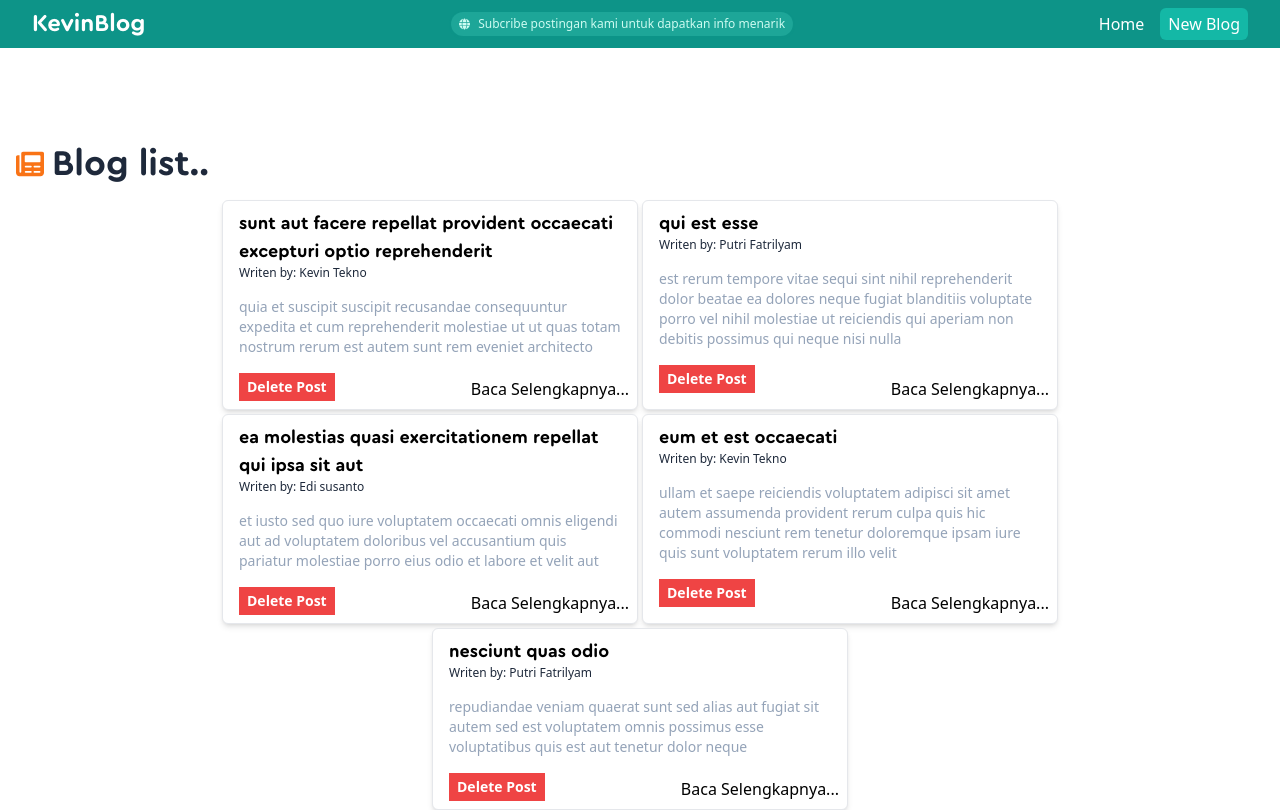
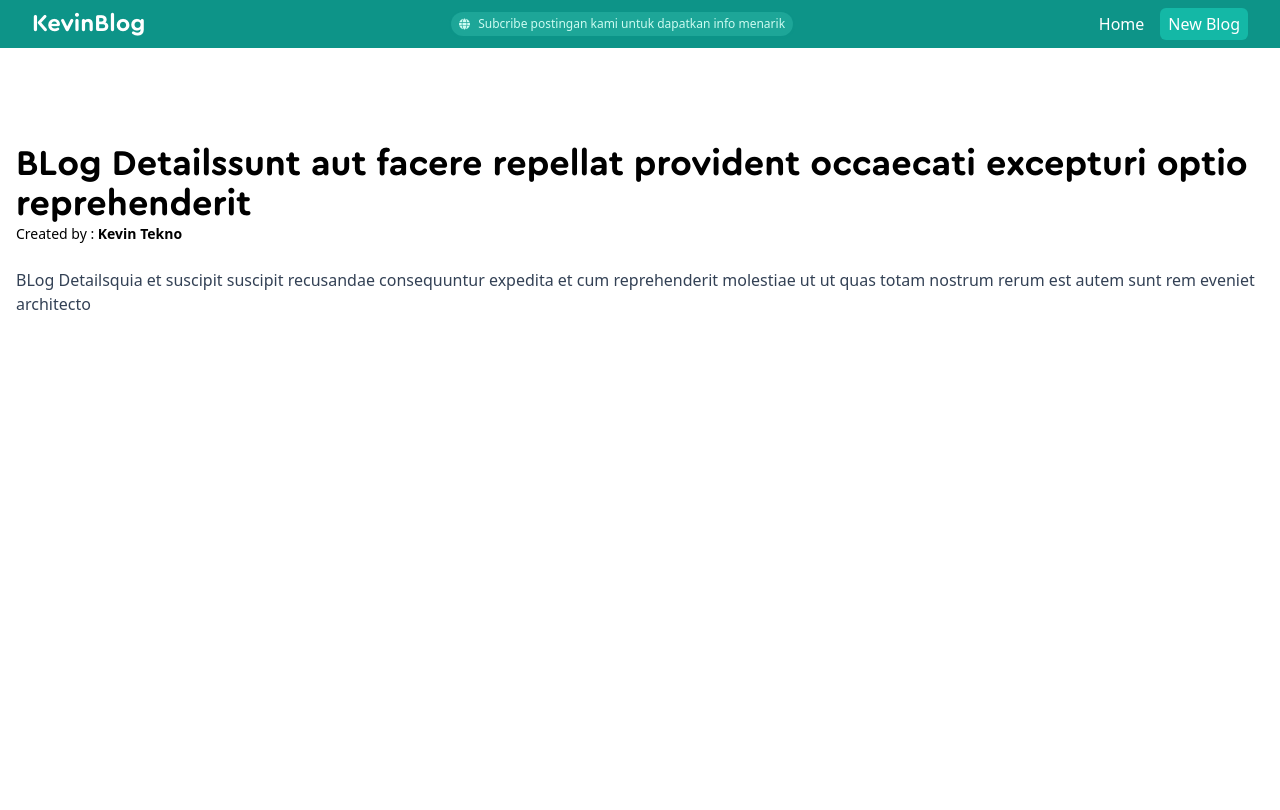
Before and after one commit to kevinalfito69/React-blog, a React (Create React App) app: page /blog/1 in a window 1280 px wide. Built offline with nearby package versions, Linux system fonts and the light colour scheme; data requests are answered from the project's data file.

Commit message:
add detail post, fix useEffect

```diff
--- a/data/db.json
+++ b/data/db.json
@@ -30,6 +30,12 @@
                   "author": "Putri Fatrilyam",
                 "title": "nesciunt quas odio",
                 "body": "repudiandae veniam quaerat sunt sed\nalias aut fugiat sit autem sed est\nvoluptatem omnis possimus esse voluptatibus quis\nest aut tenetur dolor neque"
+              },
+              {
+                  "id": 6,
+                  "author": "Putri Fatrilyam",
+                "title": "Electron localization in granular materials",
+                "body": "We have investigated the structural and electrical properties of granular Pd/C as well as granular Au/C thin firms. As revealed by transmission electron microscopy the films consist of small metallic clusters of either Pd or Au embedded within amorphous carbon. Films with low metal volume fraction x consist of structurally isolated clusters and show exponential resistance behavior. Above the so-called percolation threshold xp metallic clusters form a percolating network rendering metallic conductivity. For metallic films with x ≫ xp we observe two dimensional (2d) electronic transport behavior at low temperatures via small additional contributions to the Boltzmann-resistance as arising from weak electron localization (WEL) and enhanced electron-electron interaction (EEI). When approaching the percolation threshold these additional resistance contributions grow in absolute magnitude and the 2d transport behavior changes to 3d-behavior close to xp. For both cases resistance as well as magnetoresistance data can be well explained using theories for WEL and EEI in 2d and 3d respectively."
               }
 
 ]
--- a/package.json
+++ b/package.json
@@ -3,17 +3,19 @@
   "version": "0.1.0",
   "private": true,
   "dependencies": {
+    "@tailwindcss/line-clamp": "^0.4.0",
     "@testing-library/jest-dom": "^5.16.5",
     "@testing-library/react": "^13.3.0",
     "@testing-library/user-event": "^13.5.0",
     "react": "^18.2.0",
     "react-dom": "^18.2.0",
+    "react-router-dom": "^6.3.0",
     "react-scripts": "5.0.1",
     "web-vitals": "^2.1.4"
   },
   "scripts": {
     "start": "react-scripts start",
-    "json-server":"json-server --watch ./data/db.json --port 8000",
+    "json-server": "json-server --watch ./data/db.json --port 8000",
     "build": "react-scripts build",
     "test": "react-scripts test",
     "eject": "react-scripts eject"
--- a/src/App.js
+++ b/src/App.js
@@ -1,17 +1,23 @@
-
+import { BrowserRouter as Router, Route, Routes  } from 'react-router-dom';
 import './App.css';
+import Create from './component/Create/Create';
 import Home from './component/Home/Home';
 import Navbar from './component/Navbar/Navbar';
+import BlogDetail from './component/BlogDetail/BlogDetail';
 
 function App() {
   return (
-    <>
+
+    <Router>
       <Navbar />
-      <div className='container mx-auto pt-24 px-4'>
-    <Home/>
-      </div>
-
-    </>
+        <div className='container mx-auto pt-24 px-4 pb-28'>
+          <Routes>
+            <Route exact path="/" element={<Home/>}/>
+            <Route path="/create" element={<Create/>}/>
+            <Route path="/blog/:id" element={<BlogDetail/>}/>
+          </Routes>
+        </div>
+    </Router>
   );
 }
 
--- /dev/null
+++ b/src/component/BlogDetail/BlogDetail.jsx
@@ -0,0 +1,22 @@
+import { useParams } from "react-router-dom";
+import useFetch from "../../hooks/useFetch";
+
+const BlogDetail = () => {
+    const {id} = useParams()
+    const { data:blog, pending, error} = useFetch('http://localhost:8000/blogs/'+id)
+    return (
+        <div className="container mx-auto">
+            {pending && <p>Loading...</p>}
+            {error && <p>{error}</p>}
+            {blog &&(
+                <article>
+                    <h2 className="text-2xl md:text-4xl ">BLog Details{blog.title}</h2>
+                    <p className="text-sm">Created by : <span className="font-semibold">{blog.author}</span> </p>
+                    <p className="text-md  py-6 font-medium text-slate-700 ">BLog Details{blog.body}</p>
+                </article>
+            )}
+        </div>
+    );
+}
+
+export default BlogDetail;
--- /dev/null
+++ b/src/component/Create/Create.jsx
@@ -0,0 +1,39 @@
+import { useState } from "react";
+
+const Create = () => {
+    const [title, setTitle] = useState('')
+    const [body, setBody] = useState('')
+    const [author, setAuthor] = useState('')
+    const handleSubmit = (e) => {
+        e.preventDefault()
+    }
+    return (
+        <div className="container mx-auto">
+            <h2 className="bock">Add new Blog</h2>
+                <div className="container mx-auto w-1/2">
+                    <form className="flex flex-col p-6 bg-white shadow-md rounded-lg gap-4 " onSubmit={handleSubmit}>
+                        <label className="font-semibold">Title</label>
+                        <input type="text" required className="border border-teal-400" value={title} onChange={(e)=>{setTitle(e.target.value)}}/>
+                        <label className="font-semibold" >Body</label>
+                        <textarea className="border border-teal-400 "value={body} onChange={(e)=>setBody(e.target.value)}>
+                        </textarea>
+
+                            <label className="font-semibold">Author</label>
+                            <select className="border border-teal-400" onChange={(e)=>setAuthor(e.target.value)}>
+                                <option value="Putri Fatrilyam">Putri Fatrilyam</option>
+                                <option value="Kevin ALfito">Kevin ALfito</option>
+                            </select>
+
+                        <div>
+                        <button type="submit" className="bg-teal-500 rounded-md font-semibold w-1/3 py-1 float-right px-4 text-white">Add Blog</button>
+                        </div>
+                    </form>
+                </div>
+                <p>{title}</p>
+                <p>{body}</p>
+                <p>{author}</p>
+        </div>
+     );
+}
+
+export default Create;
--- a/src/component/Home/BlogList/BlogList.jsx
+++ b/src/component/Home/BlogList/BlogList.jsx
@@ -1,3 +1,5 @@
+import { Link } from "react-router-dom";
+
 const BlogList = ({blogs,title,}) => {
     return (
         <>
@@ -5,12 +7,12 @@ const BlogList = ({blogs,title,}) => {
         <div className="md:flex flex-wrap gap-1 justify-center">
         {
             blogs.map((data)=>(
-                    <div key={data.id} className='px-4 py-2 md:w-1/3  bg-white rounded-md shadow-md border relative'>
-                        <h2 className="text-lg">{data.title}</h2>
+                    <div key={data.id} className='px-4 py-2 md:w-1/3  bg-white rounded-md shadow-md border'>
+                        <Link to={`blog/${data.id}`}><h2 className="text-lg">{data.title}</h2></Link>
                         <p className=" text-slate-800 text-xs mb-4">Writen by: {data.author}</p>
-                        <p className="font-medium text-slate-400 text-sm pb-4">{data.body}</p>
-                        <p className=" bottom-2 right-2 absolute" href="">Baca Selengkapnya...</p>
-                        <button className="bg-red-500 text-white text-sm font-semibold py-1 px-2" >Delete Post</button>
+                        <p className="font-medium text-slate-400 text-sm pb-4 line-clamp-2">{data.body}</p>
+
+                        {/* <button className="bg-red-500 text-white text-sm font-semibold py-1 px-2" >Delete Post</button> */}
                     </div>
             ))
         }
--- a/src/hooks/useFetch.js
+++ b/src/hooks/useFetch.js
@@ -6,8 +6,9 @@ const useFetch = (url)=>{
     // ?Gunakan [] pada akhir fungsi useEffect untuk menjalakannya hanya saat
     // !gunakan [name] *boleh isi sembarang, untuk menjalan kan pada saat sebuah state di render ulang
     useEffect(()=>{
+        const abortCon = new AbortController()
         setTimeout(()=>{
-            fetch(url)
+            fetch(url,{signal:abortCon.signal})
         .then(res =>{
             if(res.status === 200){
                 return res.json();
@@ -25,11 +26,10 @@ const useFetch = (url)=>{
             setError(err.message)
             setPending(false)
         })
-        },1000
-
+        },
         )
+        return ()=> abortCon.abort
     },[url]);
-
     return { data, pending, error}
 }
 
--- a/tailwind.config.js
+++ b/tailwind.config.js
@@ -5,5 +5,7 @@ module.exports = {
     theme: {
       extend: {},
     },
-    plugins: [],
+    plugins: [
+      require('@tailwindcss/line-clamp'),
+    ],
   }
```
Also changed, not shown: src/component/Navbar/Navbar.jsx (+3 -3 lines), 1 other file (tests, documents, lock files or other folders).
